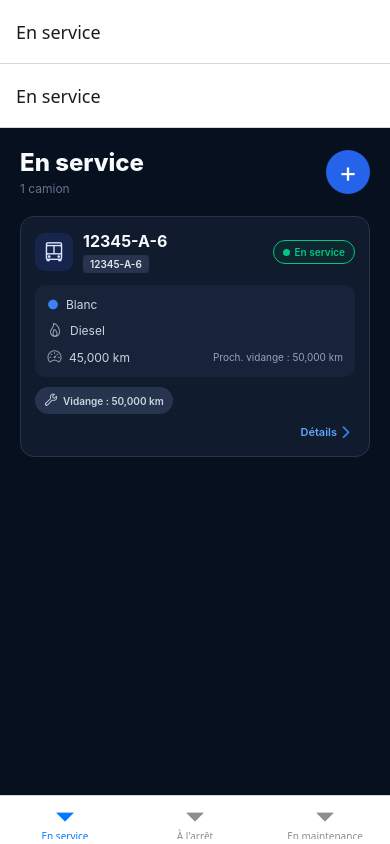
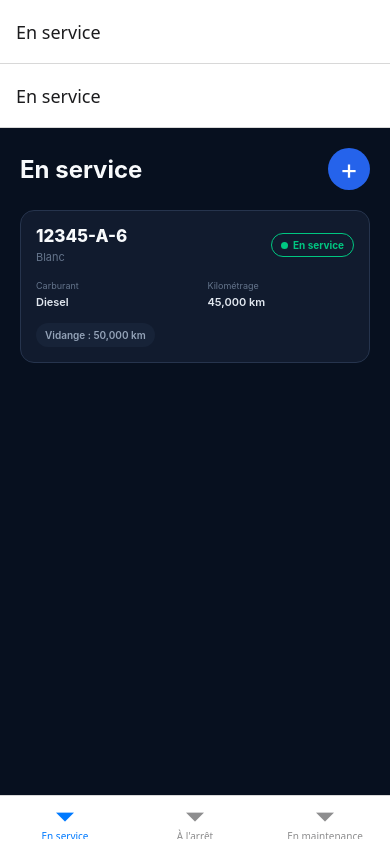
Before and after one commit to shsalima/truckTracker-application-mobile-avec-react-native, a React Native app: screen / in a window 390 px wide. Built offline with nearby package versions, Linux system fonts and the light colour scheme.

Commit message:
modifier  sule les parties ajouter et supprimer et modifier

```diff
--- a/components/TruckCard.tsx
+++ b/components/TruckCard.tsx
@@ -1,10 +1,9 @@
 import {
   View,
   Text,
+  TouchableOpacity,
   StyleSheet,
-  TouchableOpacity,
 } from "react-native";
-import { Ionicons } from "@expo/vector-icons";
 
 import { Truck } from "../types/Truck";
 
@@ -13,7 +12,10 @@ type Props = {
   onPress: () => void;
 };
 
-export default function TruckCard({ truck, onPress }: Props) {
+export default function TruckCard({
+  truck,
+  onPress,
+}: Props) {
   const oilChangeDue =
     truck.mileage >= truck.nextOilChangeMileage;
 
@@ -26,55 +28,46 @@ export default function TruckCard({ truck, onPress }: Props) {
 
   return (
     <TouchableOpacity
-      style={[
-        styles.card,
-        oilChangeDue && styles.warningCard,
-      ]}
+      style={styles.card}
       onPress={onPress}
       activeOpacity={0.8}
     >
-
+      {/* HEADER */}
       <View style={styles.header}>
-        <View style={styles.truckInfo}>
-          <View style={styles.iconContainer}>
-            <Ionicons
-              name="bus-outline"
-              size={22}
-              color="#D8E5FF"
-            />
-          </View>
-
         <View>
           <Text style={styles.plate}>
             {truck.plateNumber}
           </Text>
 
-            <View style={styles.plateBadge}>
-              <Text style={styles.plateText}>
-                {truck.plateNumber}
+          <Text style={styles.color}>
+            {truck.color}
           </Text>
         </View>
-          </View>
-        </View>
 
-
+        {/* STATUS */}
         <View
           style={[
             styles.statusBadge,
-            { borderColor: statusColor },
+            {
+              borderColor: statusColor,
+            },
           ]}
         >
           <View
             style={[
               styles.statusDot,
-              { backgroundColor: statusColor },
+              {
+                backgroundColor: statusColor,
+              },
             ]}
           />
 
           <Text
             style={[
               styles.statusText,
-              { color: statusColor },
+              {
+                color: statusColor,
+              },
             ]}
           >
             {truck.status}
@@ -82,86 +75,50 @@ export default function TruckCard({ truck, onPress }: Props) {
         </View>
       </View>
 
+      {/* INFORMATIONS */}
+      <View style={styles.infoRow}>
+        <View style={styles.info}>
+          <Text style={styles.label}>
+            Carburant
+          </Text>
 
-      <View style={styles.infoBox}>
-        <View style={styles.infoItem}>
-          <Ionicons
-            name="ellipse"
-            size={12}
-            color="#3B82F6"
-          />
-
-          <Text style={styles.infoText}>
-            {truck.color}
-          </Text>
-        </View>
-
-        <View style={styles.infoItem}>
-          <Ionicons
-            name="flame-outline"
-            size={16}
-            color="#9CA3AF"
-          />
-
-          <Text style={styles.infoText}>
+          <Text style={styles.value}>
             {truck.fuelType}
           </Text>
         </View>
 
-        <View style={styles.infoBottom}>
-          <View style={styles.infoItem}>
-            <Ionicons
-              name="speedometer-outline"
-              size={15}
-              color="#9CA3AF"
-            />
+        <View style={styles.info}>
+          <Text style={styles.label}>
+            Kilométrage
+          </Text>
 
-            <Text style={styles.infoText}>
+          <Text style={styles.value}>
             {truck.mileage.toLocaleString()} km
-            </Text>
-          </View>
-
-          <Text style={styles.oilText}>
-            Proch. vidange :{" "}
-            {truck.nextOilChangeMileage.toLocaleString()} km
           </Text>
         </View>
       </View>
 
+      {/* VIDANGE */}
       <View
         style={[
           styles.oilBadge,
-          oilChangeDue && styles.oilBadgeWarning,
+          oilChangeDue
+            ? styles.oilWarning
+            : styles.oilNormal,
         ]}
       >
-        <Ionicons
-          name="build-outline"
-          size={14}
-          color={oilChangeDue ? "#FFFFFF" : "#CBD5E1"}
-        />
-
         <Text
           style={[
-            styles.oilBadgeText,
-            oilChangeDue && styles.oilBadgeTextWarning,
+            styles.oilText,
+            oilChangeDue
+              ? styles.oilWarningText
+              : styles.oilNormalText,
           ]}
         >
           {oilChangeDue
-            ? "Vidange requise"
+            ? "⚠ Vidange due"
             : `Vidange : ${truck.nextOilChangeMileage.toLocaleString()} km`}
         </Text>
-      </View>
-
-      <View style={styles.detailRow}>
-        <Text style={styles.detailText}>
-          Détails
-        </Text>
-
-        <Ionicons
-          name="chevron-forward"
-          size={18}
-          color="#3B82F6"
-        />
       </View>
     </TouchableOpacity>
   );
@@ -173,55 +130,26 @@ const styles = StyleSheet.create({
     borderWidth: 1,
     borderColor: "#26344D",
     borderRadius: 14,
-    padding: 14,
-    marginBottom: 14,
-  },
-
-  warningCard: {
-    borderColor: "#B91C4A",
+    padding: 15,
+    marginBottom: 12,
   },
 
   header: {
     flexDirection: "row",
     justifyContent: "space-between",
     alignItems: "center",
-    marginBottom: 12,
-  },
-
-  truckInfo: {
-    flexDirection: "row",
-    alignItems: "center",
-    gap: 10,
-  },
-
-  iconContainer: {
-    width: 38,
-    height: 38,
-    borderRadius: 10,
-    backgroundColor: "#17254D",
-    justifyContent: "center",
-    alignItems: "center",
   },
 
   plate: {
     color: "#F8FAFC",
-    fontSize: 16,
-    fontWeight: "700",
+    fontSize: 17,
+    fontWeight: "800",
   },
 
-  plateBadge: {
-    alignSelf: "flex-start",
-    backgroundColor: "#26344D",
-    paddingHorizontal: 7,
-    paddingVertical: 3,
-    borderRadius: 4,
+  color: {
+    color: "#64748B",
+    fontSize: 11,
     marginTop: 4,
-  },
-
-  plateText: {
-    color: "#E2E8F0",
-    fontSize: 10,
-    fontWeight: "600",
   },
 
   statusBadge: {
@@ -231,7 +159,6 @@ const styles = StyleSheet.create({
     borderRadius: 20,
     paddingHorizontal: 9,
     paddingVertical: 5,
-    backgroundColor: "#0D2630",
   },
 
   statusDot: {
@@ -243,74 +170,59 @@ const styles = StyleSheet.create({
 
   statusText: {
     fontSize: 10,
-    fontWeight: "600",
+    fontWeight: "700",
   },
 
-  infoBox: {
-    backgroundColor: "#172338",
-    borderRadius: 10,
-    padding: 12,
-    gap: 10,
+  infoRow: {
+    flexDirection: "row",
+    marginTop: 16,
+    gap: 25,
   },
 
-  infoItem: {
-    flexDirection: "row",
-    alignItems: "center",
-    gap: 7,
+  info: {
+    flex: 1,
   },
 
-  infoText: {
-    color: "#CBD5E1",
-    fontSize: 12,
+  label: {
+    color: "#64748B",
+    fontSize: 9,
+    marginBottom: 4,
   },
 
-  infoBottom: {
-    flexDirection: "row",
-    justifyContent: "space-between",
-    alignItems: "center",
-  },
-
-  oilText: {
-    color: "#94A3B8",
-    fontSize: 10,
+  value: {
+    color: "#E2E8F0",
+    fontSize: 11,
+    fontWeight: "600",
   },
 
   oilBadge: {
     alignSelf: "flex-start",
-    flexDirection: "row",
-    alignItems: "center",
-    gap: 5,
-    backgroundColor: "#26344D",
+    borderRadius: 15,
     paddingHorizontal: 9,
     paddingVertical: 6,
-    borderRadius: 15,
-    marginTop: 10,
+    marginTop: 14,
   },
 
-  oilBadgeWarning: {
-    backgroundColor: "#C51F55",
+  oilNormal: {
+    backgroundColor: "#172338",
   },
 
-  oilBadgeText: {
-    color: "#CBD5E1",
+  oilWarning: {
+    backgroundColor: "#4A2A0A",
+    borderWidth: 1,
+    borderColor: "#F59E0B",
+  },
+
+  oilText: {
     fontSize: 10,
     fontWeight: "600",
   },
 
-  oilBadgeTextWarning: {
-    color: "#FFFFFF",
+  oilNormalText: {
+    color: "#94A3B8",
   },
 
-  detailRow: {
-    flexDirection: "row",
-    justifyContent: "flex-end",
-    alignItems: "center",
-    marginTop: 8,
-  },
-
-  detailText: {
-    color: "#60A5FA",
-    fontSize: 11,
-    fontWeight: "600",
+  oilWarningText: {
+    color: "#F59E0B",
   },
 });
--- a/screens/AddTruckScreen.tsx
+++ b/screens/AddTruckScreen.tsx
@@ -13,7 +13,7 @@ import { NativeStackScreenProps } from "@react-navigation/native-stack";
 
 import { useTrucks } from "../context/TrucksContext";
 import { TruckStackParamList } from "../navigation/TruckStack";
-import { TruckStatus } from "../types/Truck";
+import { TruckStatus, Truck } from "../types/Truck";
 
 type Props = NativeStackScreenProps<
   TruckStackParamList,
@@ -25,32 +25,24 @@ export default function AddTruckScreen({
 }: Props) {
   const { addTruck } = useTrucks();
 
-  const [plateNumber, setPlateNumber] =
-    useState("");
-
-  const [color, setColor] =
-    useState("");
-
-  const [fuelType, setFuelType] =
-    useState("");
-
-  const [mileage, setMileage] =
-    useState("");
-
+  const [plateNumber, setPlateNumber] = useState("");
+  const [color, setColor] = useState("");
+  const [fuelType, setFuelType] = useState("");
+  const [mileage, setMileage] = useState("");
   const [nextOilChangeMileage, setNextOilChangeMileage] =
     useState("");
 
   const [status, setStatus] =
     useState<TruckStatus>("En service");
 
-  const handleAddTruck = () => {
-    // Vérifier les champs obligatoires
+  const handleAdd = () => {
+    // 1. Vérifier les champs
     if (
-      !plateNumber.trim() ||
-      !color.trim() ||
-      !fuelType.trim() ||
-      !mileage.trim() ||
-      !nextOilChangeMileage.trim()
+      plateNumber.trim() === "" ||
+      color.trim() === "" ||
+      fuelType.trim() === "" ||
+      mileage.trim() === "" ||
+      nextOilChangeMileage.trim() === ""
     ) {
       Alert.alert(
         "Erreur",
@@ -60,27 +52,26 @@ export default function AddTruckScreen({
       return;
     }
 
-    // Convertir les kilométrages en nombres
+    // 2. Convertir les kilomètres
     const mileageNumber = Number(mileage);
-
     const nextOilNumber = Number(
       nextOilChangeMileage
     );
 
-    // Vérifier que les valeurs sont numériques
+    // 3. Vérifier les nombres
     if (
-      Number.isNaN(mileageNumber) ||
-      Number.isNaN(nextOilNumber)
+      !Number.isFinite(mileageNumber) ||
+      !Number.isFinite(nextOilNumber)
     ) {
       Alert.alert(
         "Erreur",
-        "Le kilométrage doit être numérique."
+        "Le kilométrage doit être un nombre."
       );
 
       return;
     }
 
-    // Vérifier que les kilométrages sont positifs
+    // 4. Vérifier les valeurs négatives
     if (
       mileageNumber < 0 ||
       nextOilNumber < 0
@@ -93,18 +84,18 @@ export default function AddTruckScreen({
       return;
     }
 
-    // Vérifier la prochaine vidange
-    if (nextOilNumber <= mileageNumber) {
+    // 5. Vérifier la vidange
+    if (nextOilNumber < mileageNumber) {
       Alert.alert(
         "Erreur",
-        "Le kilométrage de la prochaine vidange doit être supérieur au kilométrage actuel."
+        "La prochaine vidange doit être supérieure ou égale au kilométrage actuel."
       );
 
       return;
     }
 
-    // Créer le nouveau camion
-    const newTruck = {
+    // 6. Créer le camion
+    const newTruck: Truck = {
       id: Date.now().toString(),
       plateNumber: plateNumber.trim(),
       color: color.trim(),
@@ -114,13 +105,13 @@ export default function AddTruckScreen({
       nextOilChangeMileage: nextOilNumber,
     };
 
-    // Ajouter le camion dans le Context
+    // 7. Ajouter le camion
     addTruck(newTruck);
 
-    // Message de confirmation
+    // 8. Confirmation
     Alert.alert(
       "Succès",
-      "Le camion a été ajouté.",
+      "Le camion a été ajouté avec succès.",
       [
         {
           text: "OK",
@@ -136,21 +127,15 @@ export default function AddTruckScreen({
     <ScrollView
       style={styles.container}
       contentContainerStyle={styles.content}
+      keyboardShouldPersistTaps="handled"
     >
-      {/* TITRE */}
-
       <Text style={styles.title}>
         Ajouter un camion
       </Text>
 
-      <Text style={styles.subtitle}>
-        Remplissez les informations du nouveau camion.
-      </Text>
-
       {/* IMMATRICULATION */}
-
       <Text style={styles.label}>
-        Immatriculation *
+        Immatriculation
       </Text>
 
       <TextInput
@@ -163,9 +148,8 @@ export default function AddTruckScreen({
       />
 
       {/* COULEUR */}
-
       <Text style={styles.label}>
-        Couleur *
+        Couleur
       </Text>
 
       <TextInput
@@ -177,9 +161,8 @@ export default function AddTruckScreen({
       />
 
       {/* CARBURANT */}
-
       <Text style={styles.label}>
-        Type de carburant *
+        Type de carburant
       </Text>
 
       <TextInput
@@ -191,54 +174,48 @@ export default function AddTruckScreen({
       />
 
       {/* KILOMETRAGE */}
-
       <Text style={styles.label}>
-        Kilométrage initial *
+        Kilométrage initial
       </Text>
 
       <TextInput
         style={styles.input}
         value={mileage}
         onChangeText={setMileage}
+        keyboardType="numeric"
         placeholder="Ex : 120000"
         placeholderTextColor="#64748B"
-        keyboardType="numeric"
       />
 
       {/* PROCHAINE VIDANGE */}
-
       <Text style={styles.label}>
-        Prochaine vidange *
+        Prochaine vidange
       </Text>
 
       <TextInput
         style={styles.input}
         value={nextOilChangeMileage}
         onChangeText={setNextOilChangeMileage}
+        keyboardType="numeric"
         placeholder="Ex : 130000"
         placeholderTextColor="#64748B"
-        keyboardType="numeric"
       />
 
       {/* STATUT */}
-
       <Text style={styles.label}>
-        Statut initial *
+        Statut
       </Text>
 
       <View style={styles.statusContainer}>
 
         {/* EN SERVICE */}
-
         <TouchableOpacity
           style={[
             styles.statusButton,
             status === "En service" &&
               styles.activeStatus,
           ]}
-          onPress={() =>
-            setStatus("En service")
-          }
+          onPress={() => setStatus("En service")}
         >
           <Text
             style={[
@@ -252,16 +229,13 @@ export default function AddTruckScreen({
         </TouchableOpacity>
 
         {/* À L'ARRÊT */}
-
         <TouchableOpacity
           style={[
             styles.statusButton,
             status === "À l'arrêt" &&
               styles.activeStatus,
           ]}
-          onPress={() =>
-            setStatus("À l'arrêt")
-          }
+          onPress={() => setStatus("À l'arrêt")}
         >
           <Text
             style={[
@@ -275,7 +249,6 @@ export default function AddTruckScreen({
         </TouchableOpacity>
 
         {/* EN MAINTENANCE */}
-
         <TouchableOpacity
           style={[
             styles.statusButton,
@@ -299,28 +272,15 @@ export default function AddTruckScreen({
 
       </View>
 
-      {/* BOUTON AJOUTER */}
-
+      {/* AJOUTER */}
       <TouchableOpacity
         style={styles.addButton}
-        onPress={handleAddTruck}
+        onPress={handleAdd}
       >
         <Text style={styles.addButtonText}>
           Ajouter le camion
         </Text>
       </TouchableOpacity>
-
-      {/* BOUTON ANNULER */}
-
-      <TouchableOpacity
-        style={styles.cancelButton}
-        onPress={() => navigation.goBack()}
-      >
-        <Text style={styles.cancelButtonText}>
-          Annuler
-        </Text>
-      </TouchableOpacity>
-
     </ScrollView>
   );
 }
@@ -338,27 +298,21 @@ const styles = StyleSheet.create({
 
   title: {
     color: "#F8FAFC",
-    fontSize: 24,
+    fontSize: 22,
     fontWeight: "800",
-    marginBottom: 6,
-  },
-
-  subtitle: {
-    color: "#64748B",
-    fontSize: 12,
-    marginBottom: 20,
+    marginBottom: 25,
   },
 
   label: {
     color: "#CBD5E1",
     fontSize: 12,
     fontWeight: "600",
+    marginBottom: 7,
     marginTop: 12,
-    marginBottom: 7,
   },
 
   input: {
-    height: 46,
+    height: 45,
     backgroundColor: "#111B2E",
     borderWidth: 1,
     borderColor: "#26344D",
@@ -377,7 +331,7 @@ const styles = StyleSheet.create({
     borderWidth: 1,
     borderColor: "#26344D",
     borderRadius: 9,
-    padding: 13,
+    padding: 12,
   },
 
   activeStatus: {
@@ -397,8 +351,8 @@ const styles = StyleSheet.create({
   },
 
   addButton: {
+    backgroundColor: "#2563EB",
     height: 48,
-    backgroundColor: "#2563EB",
     borderRadius: 9,
     justifyContent: "center",
     alignItems: "center",
@@ -410,21 +364,4 @@ const styles = StyleSheet.create({
     fontSize: 13,
     fontWeight: "700",
   },
-
-  cancelButton: {
-    height: 45,
-    backgroundColor: "#111B2E",
-    borderWidth: 1,
-    borderColor: "#26344D",
-    borderRadius: 9,
-    justifyContent: "center",
-    alignItems: "center",
-    marginTop: 10,
-  },
-
-  cancelButtonText: {
-    color: "#CBD5E1",
-    fontSize: 12,
-    fontWeight: "600",
-  },
 });
--- a/screens/TruckListScreen.tsx
+++ b/screens/TruckListScreen.tsx
@@ -14,7 +14,6 @@ import { TruckStackParamList } from "../navigation/TruckStack";
 
 type Props = {
   status: TruckStatus;
-
   navigation: NativeStackNavigationProp<
     TruckStackParamList,
     "TruckList"
@@ -27,7 +26,6 @@ export default function TruckListScreen({
 }: Props) {
   const { trucks } = useTrucks();
 
-  // Filtrer les camions selon le statut
   const filteredTrucks = trucks.filter(
     (truck) => truck.status === status
   );
@@ -37,61 +35,41 @@ export default function TruckListScreen({
 
       {/* HEADER */}
       <View style={styles.header}>
-        <View>
         <Text style={styles.title}>
           {status}
         </Text>
 
-          <Text style={styles.count}>
-            {filteredTrucks.length} camion
-            {filteredTrucks.length > 1 ? "s" : ""}
-          </Text>
-        </View>
-
-        {/* BOUTON AJOUTER */}
         <TouchableOpacity
           style={styles.addButton}
           onPress={() =>
             navigation.navigate("AddTruck")
           }
         >
-          <Text style={styles.addButtonText}>
+          <Text style={styles.addText}>
             +
           </Text>
         </TouchableOpacity>
       </View>
 
       {/* LISTE */}
-      <View style={styles.list}>
-
       {filteredTrucks.length === 0 ? (
-          <View style={styles.emptyContainer}>
-            <Text style={styles.emptyTitle}>
-              Aucun camion
+        <Text style={styles.emptyText}>
+          Aucun camion dans cette catégorie.
         </Text>
-
-            <Text style={styles.emptyText}>
-              Aucun camion dans ce statut.
-            </Text>
-          </View>
       ) : (
         filteredTrucks.map((truck) => (
           <TruckCard
             key={truck.id}
             truck={truck}
             onPress={() =>
-                navigation.navigate(
-                  "TruckDetail",
-                  {
+              navigation.navigate("TruckDetail", {
                 truckId: truck.id,
-                  }
-                )
+              })
             }
           />
         ))
       )}
 
-      </View>
     </View>
   );
 }
@@ -105,58 +83,37 @@ const styles = StyleSheet.create({
 
   header: {
     flexDirection: "row",
+    alignItems: "center",
     justifyContent: "space-between",
-    alignItems: "center",
     marginBottom: 20,
   },
 
   title: {
     color: "#F8FAFC",
     fontSize: 24,
-    fontWeight: "800",
-  },
-
-  count: {
-    color: "#64748B",
-    fontSize: 12,
-    marginTop: 4,
+    fontWeight: "bold",
   },
 
   addButton: {
-    width: 44,
-    height: 44,
-    borderRadius: 22,
+    width: 42,
+    height: 42,
+    borderRadius: 21,
     backgroundColor: "#2563EB",
     justifyContent: "center",
     alignItems: "center",
   },
 
-  addButtonText: {
+  addText: {
     color: "#FFFFFF",
     fontSize: 28,
     fontWeight: "400",
     lineHeight: 30,
   },
 
-  list: {
-    flex: 1,
-  },
-
-  emptyContainer: {
-    flex: 1,
-    justifyContent: "center",
-    alignItems: "center",
-  },
-
-  emptyTitle: {
-    color: "#F8FAFC",
-    fontSize: 18,
-    fontWeight: "700",
-    marginBottom: 6,
-  },
-
   emptyText: {
     color: "#64748B",
-    fontSize: 12,
+    textAlign: "center",
+    marginTop: 40,
+    fontSize: 14,
   },
 });
```
Lines whose indentation alone changed are shown as unchanged.
